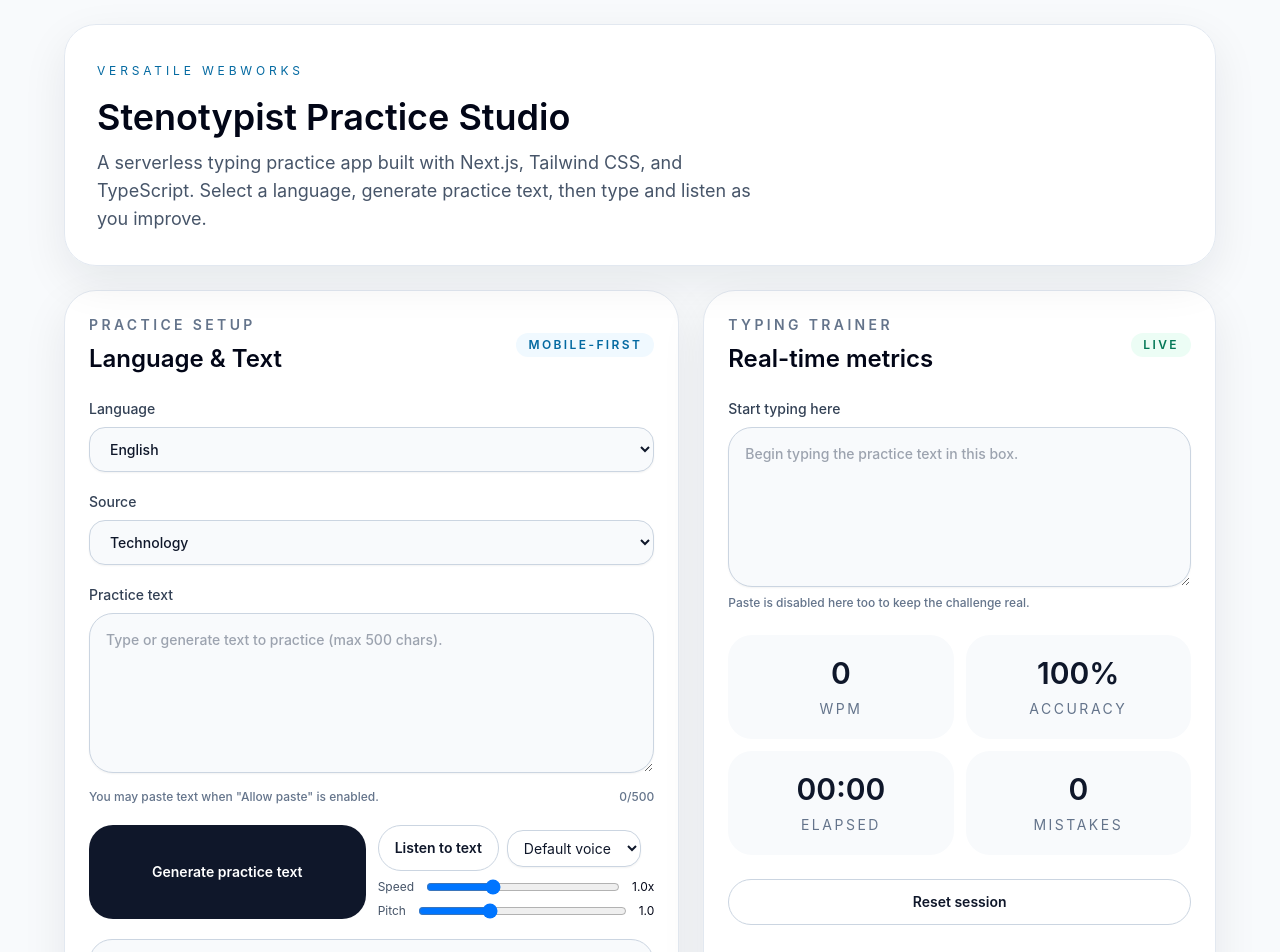
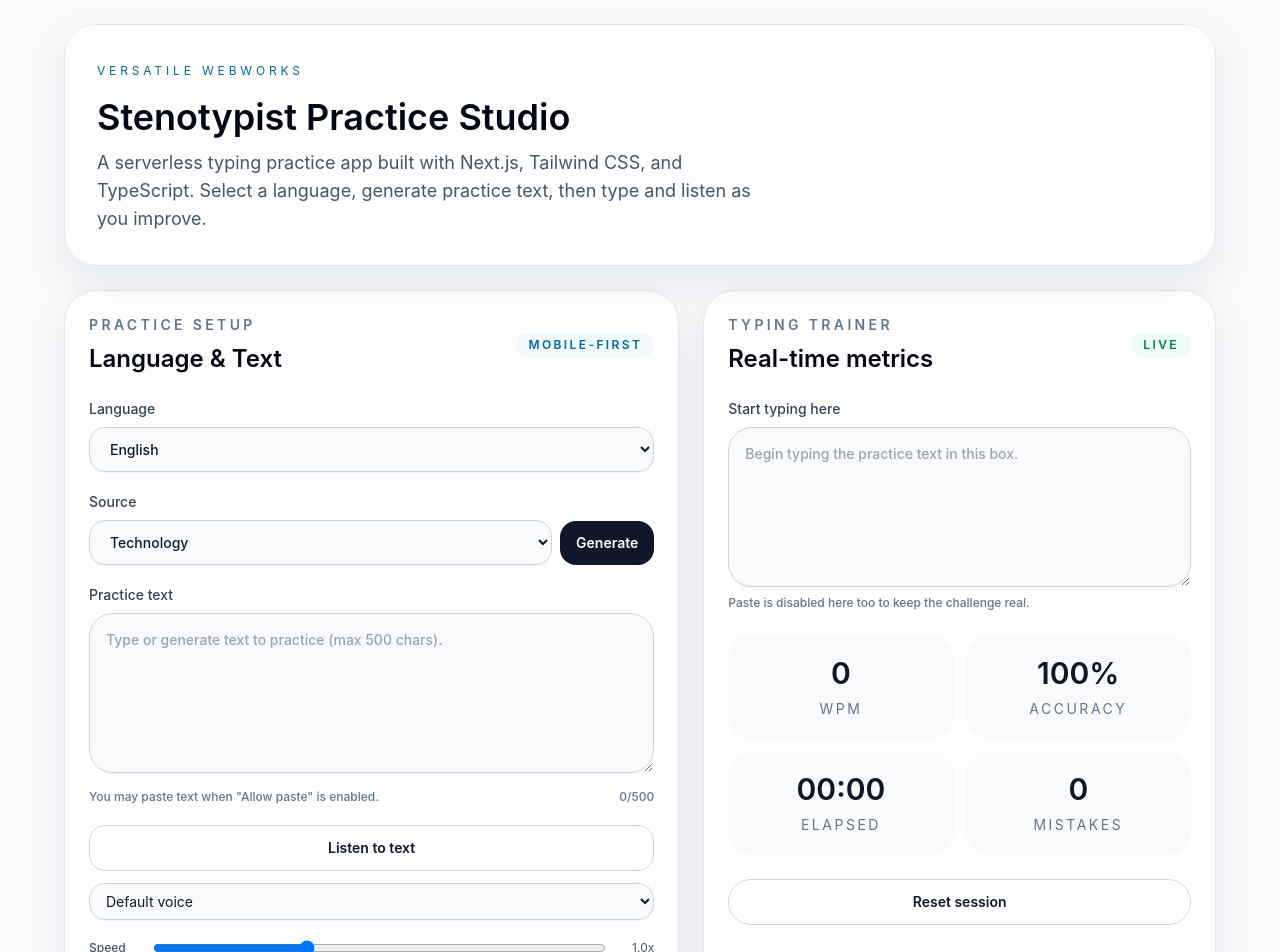
Before and after one commit to versatilewebworks/versatilewebworks.github.io, a Next.js app: page / in a window 1280 px wide. Shown: the top 952 px of the page. Built offline with nearby package versions, Linux system fonts and the light colour scheme.

Commit message:
Buttons aligned

```diff
--- a/app/page.tsx
+++ b/app/page.tsx
@@ -277,6 +277,7 @@ export default function Home() {
                 </select>
               </label>
 
+              <div className="grid gap-2 sm:grid-cols-[1fr_auto]">
                 <label className="grid gap-2 text-sm font-medium text-slate-700">
                   Source
                   <select
@@ -289,6 +290,16 @@ export default function Home() {
                     <option value="sports">Sports</option>
                   </select>
                 </label>
+                <div className="flex flex-col justify-end">
+                  <button
+                    type="button"
+                    onClick={handleGenerate}
+                    className="rounded-2xl bg-slate-900 px-4 py-3 text-sm font-semibold text-white transition hover:bg-slate-700"
+                  >
+                    Generate
+                  </button>
+                </div>
+              </div>
 
               <label className="grid gap-2 text-sm font-medium text-slate-700">
                 Practice text
@@ -307,28 +318,18 @@ export default function Home() {
                 </div>
               </label>
 
-              <div className="grid gap-3 sm:grid-cols-2">
-                <button
-                  type="button"
-                  onClick={handleGenerate}
-                  className="rounded-3xl bg-slate-900 px-4 py-3 text-sm font-semibold text-white transition hover:bg-slate-700"
-                >
-                  Generate practice text
-                </button>
-
-                <div className="space-y-2">
-                  <div className="flex items-center gap-2">
+              <div className="grid gap-3">
                 <button
                   type="button"
                   onClick={handlePlay}
-                      className="rounded-3xl border border-slate-300 bg-white px-4 py-3 text-sm font-semibold text-slate-900 transition hover:bg-slate-50"
+                  className="rounded-2xl border border-slate-300 bg-white px-4 py-3 text-sm font-semibold text-slate-900 transition hover:bg-slate-50"
                 >
                   Listen to text
                 </button>
                 <select
                   value={selectedVoice ?? ''}
                   onChange={(e) => setSelectedVoice(e.target.value || null)}
-                      className="rounded-2xl border border-slate-300 bg-white px-3 py-2 text-sm text-slate-900 shadow-sm outline-none"
+                  className="rounded-2xl border border-slate-300 bg-slate-50 px-3 py-2 text-sm text-slate-900 shadow-sm outline-none"
                 >
                   <option value="">Default voice</option>
                   {voices.map((v) => (
@@ -337,8 +338,9 @@ export default function Home() {
                 </select>
               </div>
 
-                  <div className="flex items-center gap-3">
-                    <label className="text-xs text-slate-600">Speed</label>
+              <div className="space-y-3">
+                <div className="flex items-center gap-2">
+                  <label className="w-14 text-xs font-medium text-slate-600">Speed</label>
                   <input
                     type="range"
                     min="0.5"
@@ -346,13 +348,13 @@ export default function Home() {
                     step="0.1"
                     value={rate}
                     onChange={(e) => setRate(Number(e.target.value))}
-                      className="w-full"
+                    className="flex-1"
                   />
-                    <span className="text-xs">{rate.toFixed(1)}x</span>
+                  <span className="w-10 text-right text-xs text-slate-600">{rate.toFixed(1)}x</span>
                 </div>
 
-                  <div className="flex items-center gap-3">
-                    <label className="text-xs text-slate-600">Pitch</label>
+                <div className="flex items-center gap-2">
+                  <label className="w-14 text-xs font-medium text-slate-600">Pitch</label>
                   <input
                     type="range"
                     min="0.5"
@@ -360,10 +362,9 @@ export default function Home() {
                     step="0.1"
                     value={pitch}
                     onChange={(e) => setPitch(Number(e.target.value))}
-                      className="w-full"
+                    className="flex-1"
                   />
-                    <span className="text-xs">{pitch.toFixed(1)}</span>
-                  </div>
+                  <span className="w-10 text-right text-xs text-slate-600">{pitch.toFixed(1)}</span>
                 </div>
               </div>
               <label className="flex items-center gap-3 rounded-3xl border border-slate-300 bg-slate-50 px-4 py-3 text-sm text-slate-700">
```
Lines whose indentation alone changed are shown as unchanged.
